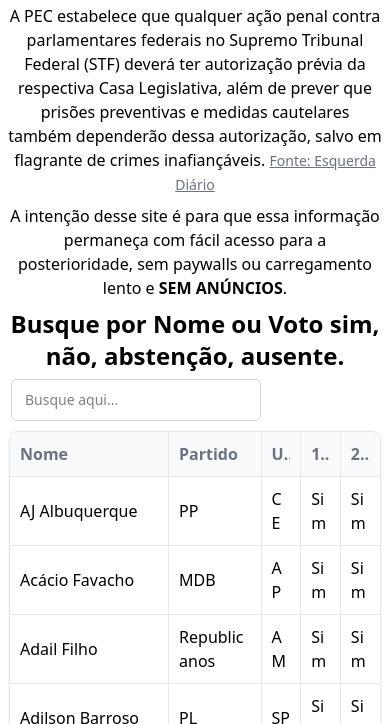
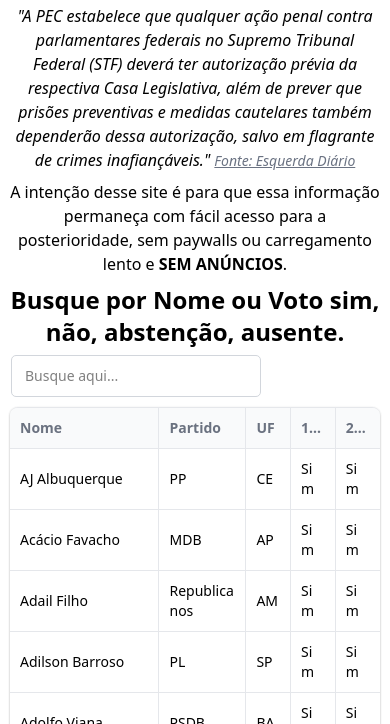
Before and after one commit to fabiode/fabiode.github.io, a plain HTML site: page index.html in a window 390 px wide. Shown: the part 120-844 px from the top of the page. Drawn offline with nearby package versions, Linux system fonts and the light colour scheme.

Commit message:
improvements in responsiveness

```diff
--- a/index.html
+++ b/index.html
@@ -48,10 +48,10 @@
 
     <h1 class="text-3xl font-bold my-2">PEC da Blindagem (ou descubra seu Deputado Safado favorito)</h1>
 
-    <p class="my-2">
-      A PEC estabelece que qualquer ação penal contra parlamentares federais no Supremo Tribunal Federal (STF) deverá
+    <p class="my-2 italic">
+      "A PEC estabelece que qualquer ação penal contra parlamentares federais no Supremo Tribunal Federal (STF) deverá
       ter autorização prévia da respectiva Casa Legislativa, além de prever que prisões preventivas e medidas cautelares
-      também dependerão dessa autorização, salvo em flagrante de crimes inafiançáveis.
+      também dependerão dessa autorização, salvo em flagrante de crimes inafiançáveis."
       <a class="text-sm text-gray-500 underline"
         href="https://www.esquerdadiario.com.br/Veja-lista-de-deputados-do-PT-que-votaram-a-favor-da-PEC-da-Blindagem-com-o-Centrao-e-bolsonarismo#:~:text=A%20PEC%20estabelece,de%20crimes%20inafian%C3%A7%C3%A1veis.">Fonte:
         Esquerda Diário</a>
@@ -67,10 +67,13 @@
         columns: [
           {name: "Nome", width: "120px"},
           {name: "Partido", width: "70px"},
-          {name: "UF", width: "30px"},
-          {name: "1º Voto", width: "30px"},
-          {name: "2º Voto", width: "30px"}
+          {name: "UF", width: "36px"},
+          {name: "1º Voto", width: "36px"},
+          {name: "2º Voto", width: "36px"}
         ],
+        className: {
+          table: 'gridjs-table text-sm md:text-md'
+        },
         search: true,
         pagination: {enabled: false, limit: 500},
         fetch: "pec_blindagem.json",
```
